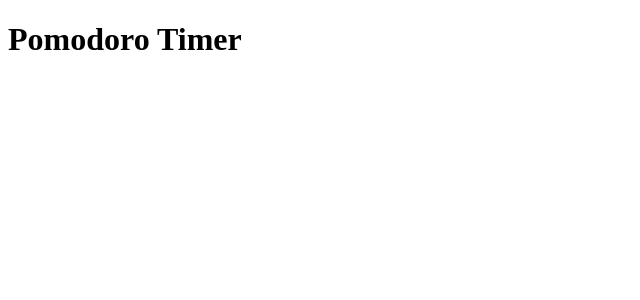
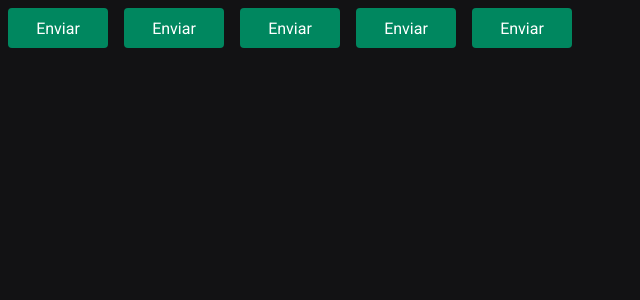
Before and after one commit to nicholasferrer/pomodoro-timer, a React (Vite) app: page / in a window 1280 px wide. Shown: the top 300 px of the page, without its empty margins (0-640 px from the left). Built offline with nearby package versions, Linux system fonts and the light colour scheme.

Commit message:
add styled components, config themes and eslint

```diff
--- a/index.html
+++ b/index.html
@@ -2,7 +2,14 @@
 <html lang="en">
   <head>
     <meta charset="UTF-8" />
+
+    <link rel="preconnect" href="https://fonts.googleapis.com" />
+    <link rel="preconnect" href="https://fonts.gstatic.com" crossorigin />
+
     <meta name="viewport" content="width=device-width, initial-scale=1.0" />
+
+    <link href="https://fonts.googleapis.com/css2?family=Roboto+Mono:wght@700&family=Roboto:wght@400;700&display=swap" rel="stylesheet" />
+
     <title>Pomodoro Timer</title>
   </head>
   <body>
--- a/src/App.tsx
+++ b/src/App.tsx
@@ -1,7 +1,19 @@
+import { ThemeProvider } from 'styled-components'
+import { Button } from './components/Button'
+
+import { GlobalStyle } from './styles/global'
+import { defaultTheme } from './styles/themes/default'
+
 export function App() {
   return (
-    <>
-      <h1>Pomodoro Timer</h1>
-    </>
+    <ThemeProvider theme={defaultTheme}>
+      <Button variant="primary" />
+      <Button variant="secondary" />
+      <Button variant="success" />
+      <Button variant="danger" />
+      <Button />
+
+      <GlobalStyle />
+    </ThemeProvider>
   )
 }
--- /dev/null
+++ b/src/components/Button.styles.ts
@@ -0,0 +1,31 @@
+import styled, { css } from 'styled-components'
+
+export type ButtonVariant = 'primary' | 'secondary' | 'danger' | 'success'
+
+interface ButtonContainerProps {
+  variant: ButtonVariant
+}
+
+const buttonVariants = {
+  primary: 'purple',
+  secondary: 'orange',
+  danger: 'red',
+  success: 'green',
+}
+
+export const ButtonContainer = styled.button<ButtonContainerProps>`
+  width: 100px;
+  height: 40px;
+  border-radius: 4px;
+  border: 0;
+  margin: 8px;
+
+  background-color: ${(props) => props.theme['green-500']};
+  color: ${(props) => props.theme.white};
+
+  /* ${(props) => {
+    return css`
+      background-color: ${buttonVariants[props.variant]};
+    `
+  }} */
+`
--- /dev/null
+++ b/src/components/Button.tsx
@@ -0,0 +1,9 @@
+import { ButtonContainer, ButtonVariant } from './Button.styles'
+
+interface ButtonProps {
+  variant?: ButtonVariant
+}
+
+export function Button({ variant = 'primary' }: ButtonProps) {
+  return <ButtonContainer variant={variant}>Enviar</ButtonContainer>
+}
--- /dev/null
+++ b/src/styles/global.ts
@@ -0,0 +1,25 @@
+import { createGlobalStyle } from 'styled-components'
+
+export const GlobalStyle = createGlobalStyle`
+  * {
+    margin: 0;
+    padding: 0;
+    box-sizing: border-box;
+  }
+
+  :focus {
+    outline: none;
+    box-shadow: 0 0 0 2px ${(props) => props.theme['green-500']};
+  }
+
+  body {
+    background: ${(props) => props.theme['gray-900']};
+    color: ${(props) => props.theme['gray-300']};
+  }
+
+  body, input, textarea, button {
+    font-family: 'Roboto', sans-serif;
+    font-weight: 400;
+    font-size: 1rem;
+  }
+`
--- /dev/null
+++ b/src/styles/themes/default.ts
@@ -0,0 +1,21 @@
+export const defaultTheme = {
+  white: '#FFF',
+
+  'gray-100': '#E1E1E6',
+  'gray-300': '#C4C4CC',
+  'gray-400': '#8D8D99',
+  'gray-500': '#7C7C8A',
+  'gray-600': '#323238',
+  'gray-700': '#29292E',
+  'gray-800': '#202024',
+  'gray-900': '#121214',
+
+  'green-300': '#00B37E',
+  'green-500': '#00875F',
+  'green-700': '#015F43',
+
+  'red-500': '#AB222E',
+  'red-700': '#7A1921',
+
+  'yellow-500': '#FBA94C',
+}
```
Also changed, not shown: package.json (+5 -2 lines), src/@types/styled.d.ts (added, +8 -0 lines), .eslintrc.cjs (deleted), .eslintrc.json (added), 1 other file (tests, documents, lock files or other folders).
